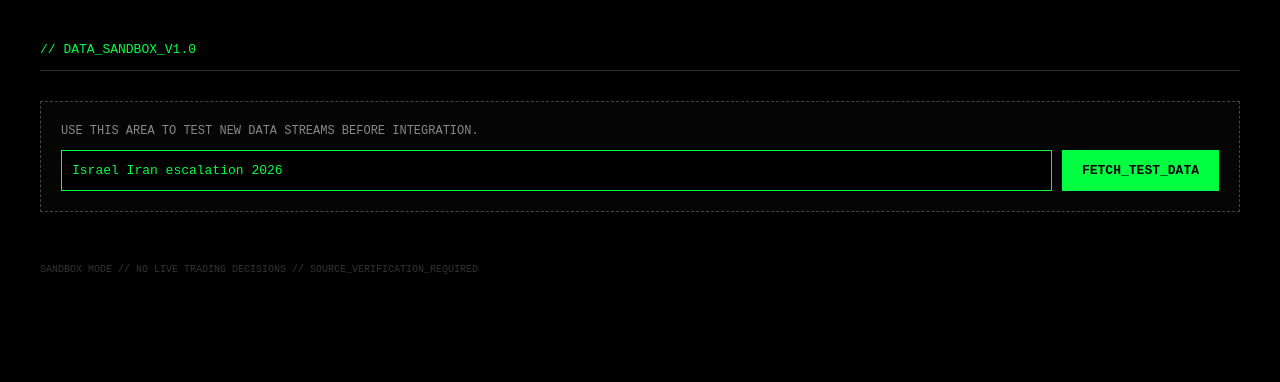
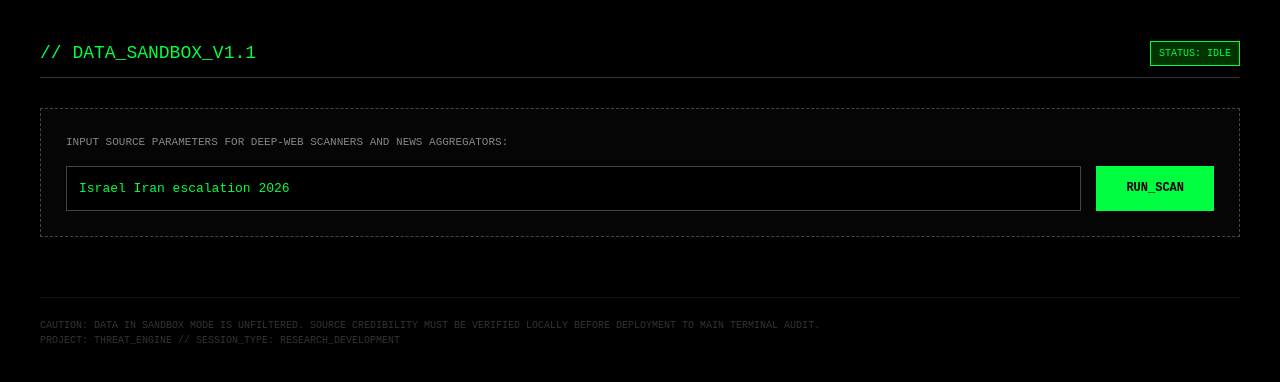
Before and after one commit to avatiah/middle-east-threat-monitor, a Next.js app: page /dev/sandbox in a window 1280 px wide. Shown: the top 382 px of the page. Built offline with nearby package versions, Linux system fonts and the light colour scheme.

Commit message:
Update page.tsx

```diff
--- a/src/app/dev/sandbox/page.tsx
+++ b/src/app/dev/sandbox/page.tsx
@@ -1,7 +1,7 @@
 'use client';
 
-import React, { useState, useEffect } from 'react';
-// Импортируем существующий модуль OSINT для отображения результатов теста
+import React, { useState } from 'react';
+// Используем относительный путь к ранее созданному модулю OSINT
 import { OsintFeed } from '../../../components/terminal/OsintFeed';
 
 export default function SandboxPage() {
@@ -9,88 +9,154 @@ export default function SandboxPage() {
   const [status, setStatus] = useState('IDLE');
   const [results, setResults] = useState<{src: string, text: string}[]>([]);
 
-  // Имитация поиска новых данных (здесь в будущем будет fetch к твоему серверу)
+  // Функция для запроса к нашему Node.js Backend
   const handleSearch = async () => {
-    setStatus('SEARCHING_SOURCES...');
+    setStatus('CONNECTING_TO_BACKEND...');
 
-    // Симуляция задержки и получения данных (включая INSS контекст)
+    try {
+      // Пытаемся получить реальные данные из локального сервера
+      const response = await fetch(`http://localhost:3001/api/search?q=${encodeURIComponent(query)}`);
+
+      if (!response.ok) throw new Error('Backend error');
+
+      const data = await response.json();
+      setResults(data);
+      setStatus('DATA_RECEIVED');
+    } catch (error) {
+      console.error("Connection failed:", error);
+
+      // Фоллбек (запасной вариант), если сервер еще не запущен
+      setStatus('BACKEND_OFFLINE_USING_MOCK_DATA');
       setTimeout(() => {
-      const mockData = [
+        setResults([
           {
-          src: "SANDBOX_INSS_PREDICT",
-          text: "Analytic shift: INSS reports 15% increase in regional tension metrics. (Simulated)"
+            src: "SANDBOX_INTERNAL",
+            text: `LOCAL_MODE: Server at port 3001 unreachable. Showing cached simulation for: ${query}`
           },
           {
-          src: "SANDBOX_LIVE_SIGNAL",
-          text: `Found new mentions for query: "${query}" in military aviation logs.`
+            src: "INSS_SIMULATOR",
+            text: "Strategic tension index: 6.8. Increase in maritime signal activity detected near Hormuz."
           }
-      ];
-      setResults(mockData);
-      setStatus('DONE');
-    }, 1500);
+        ]);
+      }, 800);
+    }
   };
 
   return (
-    <div style={{ background: '#000', minHeight: '100vh', padding: '40px', color: '#00ff41', fontFamily: 'monospace' }}>
-      <h1 style={{ borderBottom: '1px solid #333', paddingBottom: '10px' }}>// DATA_SANDBOX_V1.0</h1>
+    <div style={{
+      background: '#000',
+      minHeight: '100vh',
+      padding: '40px',
+      color: '#00ff41',
+      fontFamily: 'monospace'
+    }}>
+      {/* HEADER */}
+      <div style={{ display: 'flex', justifyContent: 'space-between', alignItems: 'center', borderBottom: '1px solid #333', paddingBottom: '10px' }}>
+        <h1 style={{ fontSize: '18px', margin: 0 }}>// DATA_SANDBOX_V1.1</h1>
+        <div style={{
+          fontSize: '10px',
+          background: status.includes('OFFLINE') ? '#300' : '#030',
+          padding: '4px 8px',
+          color: status.includes('OFFLINE') ? '#ff003c' : '#00ff41',
+          border: `1px solid ${status.includes('OFFLINE') ? '#ff003c' : '#00ff41'}`
+        }}>
+          STATUS: {status}
+        </div>
+      </div>
 
-      <div style={{ margin: '30px 0', padding: '20px', border: '1px dashed #444', background: '#050505' }}>
-        <p style={{ fontSize: '12px', color: '#888' }}>USE THIS AREA TO TEST NEW DATA STREAMS BEFORE INTEGRATION.</p>
+      {/* SEARCH CONTROL PANEL */}
+      <div style={{ margin: '30px 0', padding: '25px', border: '1px dashed #444', background: '#050505' }}>
+        <p style={{ fontSize: '11px', color: '#888', marginBottom: '15px' }}>
+          INPUT SOURCE PARAMETERS FOR DEEP-WEB SCANNERS AND NEWS AGGREGATORS:
+        </p>
 
-        <div style={{ display: 'flex', gap: '10px', marginTop: '10px' }}>
+        <div style={{ display: 'flex', gap: '15px' }}>
           <input
             value={query}
             onChange={(e) => setQuery(e.target.value)}
+            placeholder="Enter search keywords..."
             style={{
               background: '#000',
-              border: '1px solid #00ff41',
+              border: '1px solid #444',
               color: '#00ff41',
-              padding: '10px',
+              padding: '12px',
               flex: 1,
+              outline: 'none',
               fontFamily: 'monospace'
             }}
           />
           <button
             onClick={handleSearch}
+            disabled={status === 'CONNECTING_TO_BACKEND...'}
             style={{
               background: '#00ff41',
               color: '#000',
               border: 'none',
-              padding: '10px 20px',
+              padding: '0 30px',
               cursor: 'pointer',
-              fontWeight: 'bold'
+              fontWeight: 'bold',
+              fontSize: '12px',
+              opacity: status === 'CONNECTING_TO_BACKEND...' ? 0.5 : 1
             }}
           >
-            {status === 'SEARCHING_SOURCES...' ? 'WAIT...' : 'FETCH_TEST_DATA'}
+            RUN_SCAN
           </button>
         </div>
       </div>
 
+      {/* RESULTS DISPLAY */}
       {results.length > 0 && (
-        <div>
-          <h2 style={{ fontSize: '14px', color: '#fff' }}>// TEST_RESULTS_PREVIEW:</h2>
+        <div style={{ animation: 'fadeIn 0.5s ease-in' }}>
+          <div style={{ display: 'flex', justifyContent: 'space-between', alignItems: 'center', marginBottom: '10px' }}>
+            <h2 style={{ fontSize: '14px', color: '#fff', margin: 0 }}>// SCAN_RESULTS_BUFFER:</h2>
+            <span style={{ fontSize: '10px', color: '#666' }}>{results.length} ENTRIES FOUND</span>
+          </div>
+
           <OsintFeed events={results} />
 
+          <div style={{ display: 'flex', gap: '20px', marginTop: '20px' }}>
             <button
-            onClick={() => alert('Integration logic will be here.')}
+              onClick={() => alert('Sending to verification pool...')}
               style={{
-              marginTop: '20px',
                 background: 'none',
-              border: '1px solid #3b82f6',
-              color: '#3b82f6',
-              padding: '10px',
+                border: '1px solid #00ff41',
+                color: '#00ff41',
+                padding: '10px 20px',
                 cursor: 'pointer',
                 fontSize: '11px'
               }}
             >
-            PUSH_TO_MAIN_TERMINAL_AUDIT
+              APPROVE_FOR_TERMINAL
             </button>
+            <button
+              onClick={() => setResults([])}
+              style={{
+                background: 'none',
+                border: '1px solid #ff003c',
+                color: '#ff003c',
+                padding: '10px 20px',
+                cursor: 'pointer',
+                fontSize: '11px'
+              }}
+            >
+              DISCARD_SIGNAL
+            </button>
+          </div>
         </div>
       )}
 
-      <footer style={{ marginTop: '50px', fontSize: '10px', color: '#333' }}>
-        SANDBOX MODE // NO LIVE TRADING DECISIONS // SOURCE_VERIFICATION_REQUIRED
+      {/* INFO FOOTER */}
+      <footer style={{ marginTop: '60px', borderTop: '1px solid #111', paddingTop: '20px', fontSize: '10px', color: '#333' }}>
+        <p>CAUTION: DATA IN SANDBOX MODE IS UNFILTERED. SOURCE CREDIBILITY MUST BE VERIFIED LOCALLY BEFORE DEPLOYMENT TO MAIN TERMINAL AUDIT.</p>
+        <p>PROJECT: THREAT_ENGINE // SESSION_TYPE: RESEARCH_DEVELOPMENT</p>
       </footer>
+
+      <style jsx>{`
+        @keyframes fadeIn {
+          from { opacity: 0; transform: translateY(10px); }
+          to { opacity: 1; transform: translateY(0); }
+        }
+      `}</style>
     </div>
   );
 }
```
Lines whose indentation alone changed are shown as unchanged.
